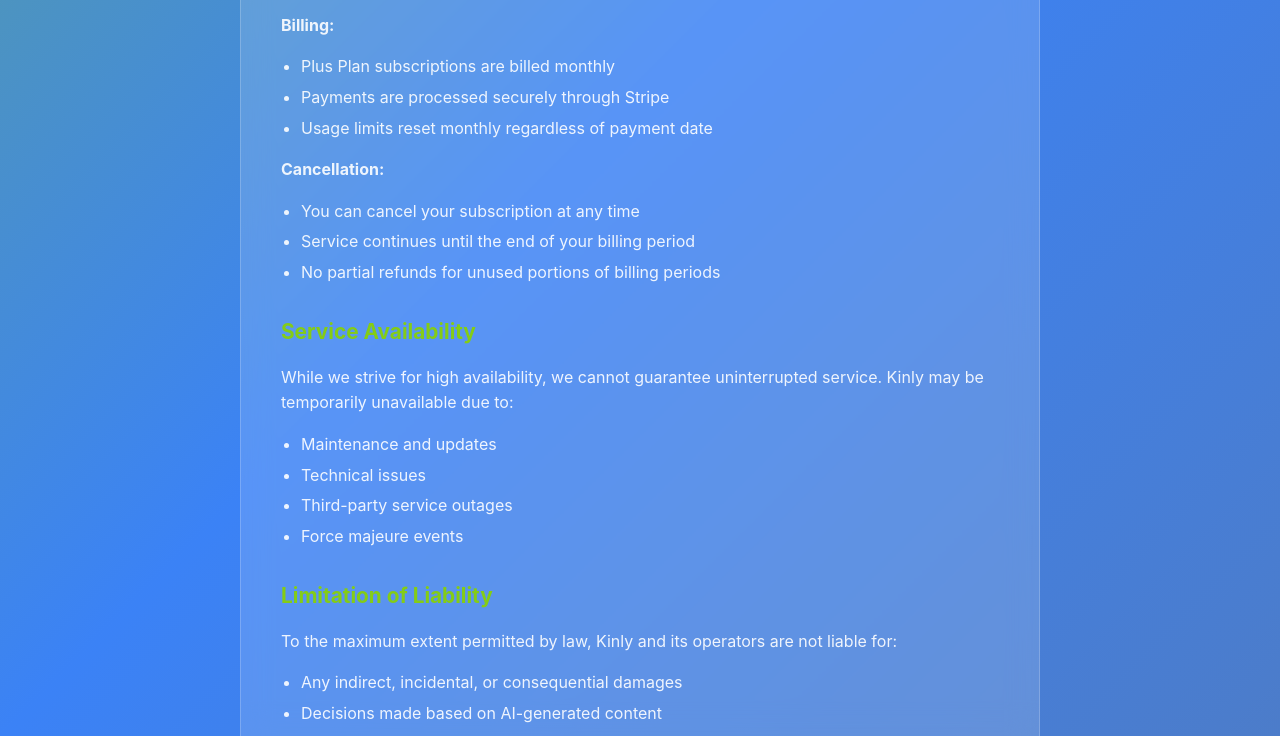
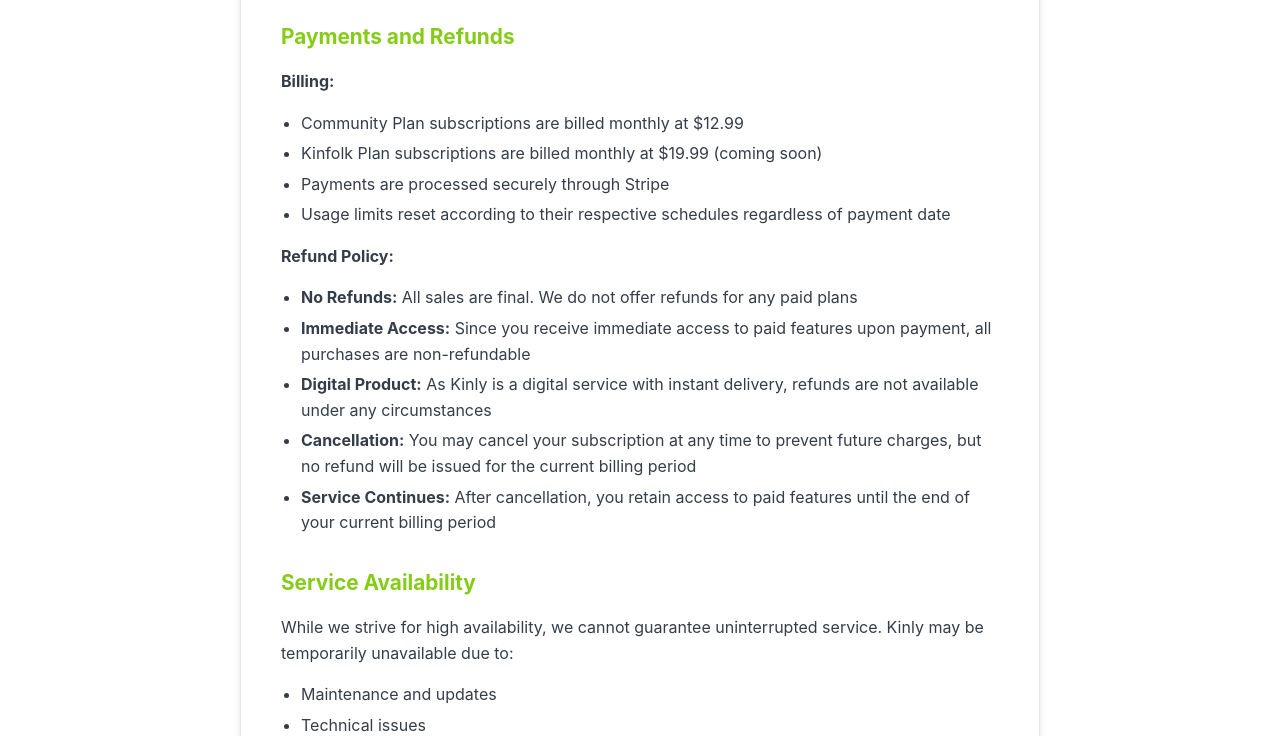
Before and after one commit to Plum-Designer/getkinly, a plain HTML site: page terms.html in a window 1280 px wide. Shown: the part 2339-3075 px from the top of the page. Drawn offline with Linux system fonts and the light colour scheme.

Commit message:
Create terms.html

```diff
--- a/terms.html
+++ b/terms.html
@@ -19,11 +19,11 @@
     <style>
         body {
             font-family: -apple-system, BlinkMacSystemFont, 'Segoe UI', Roboto, sans-serif;
-            background: linear-gradient(135deg, #84cc16 0%, #3b82f6 50%, #64748b 100%);
+            background: #ffffff;
             min-height: 100vh;
             margin: 0;
             padding: 20px;
-            color: white;
+            color: #1f2937;
         }
         .container {
             max-width: 800px;
@@ -31,12 +31,12 @@
             padding: 40px 20px;
         }
         .content-card {
-            background: rgba(255, 255, 255, 0.15);
-            backdrop-filter: blur(15px);
+            background: #ffffff;
             border-radius: 20px;
             padding: 40px;
-            border: 1px solid rgba(255, 255, 255, 0.2);
+            border: 1px solid #e5e7eb;
             line-height: 1.6;
+            box-shadow: 0 4px 6px rgba(0, 0, 0, 0.1);
         }
         .content-card h1 {
             font-size: 2.5rem;
@@ -142,9 +142,10 @@
 
             <p><strong>Usage Limits:</strong></p>
             <ul>
-                <li>Free Plan: 7 conversations, 1 activity search per month</li>
-                <li>Plus Plan: 50 conversations, 6 activity searches per month</li>
-                <li>Usage resets monthly on your signup date</li>
+                <li>Connect Plan: 30 messages per 5-hour window, 1 activity search per month</li>
+                <li>Community Plan: 70 messages per 5-hour window, 6 activity searches per month</li>
+                <li>Kinfolk Plan: Unlimited messages, 8 activity searches per month, 3 human connections per month</li>
+                <li>Usage windows reset every 5 hours, monthly limits reset on your signup date</li>
             </ul>
 
             <h2>Acceptable Use</h2>
@@ -191,16 +192,19 @@
             <h2>Payments and Refunds</h2>
             <p><strong>Billing:</strong></p>
             <ul>
-                <li>Plus Plan subscriptions are billed monthly</li>
+                <li>Community Plan subscriptions are billed monthly at $12.99</li>
+                <li>Kinfolk Plan subscriptions are billed monthly at $19.99 (coming soon)</li>
                 <li>Payments are processed securely through Stripe</li>
-                <li>Usage limits reset monthly regardless of payment date</li>
+                <li>Usage limits reset according to their respective schedules regardless of payment date</li>
             </ul>
 
-            <p><strong>Cancellation:</strong></p>
+            <p><strong>Refund Policy:</strong></p>
             <ul>
-                <li>You can cancel your subscription at any time</li>
-                <li>Service continues until the end of your billing period</li>
-                <li>No partial refunds for unused portions of billing periods</li>
+                <li><strong>No Refunds:</strong> All sales are final. We do not offer refunds for any paid plans</li>
+                <li><strong>Immediate Access:</strong> Since you receive immediate access to paid features upon payment, all purchases are non-refundable</li>
+                <li><strong>Digital Product:</strong> As Kinly is a digital service with instant delivery, refunds are not available under any circumstances</li>
+                <li><strong>Cancellation:</strong> You may cancel your subscription at any time to prevent future charges, but no refund will be issued for the current billing period</li>
+                <li><strong>Service Continues:</strong> After cancellation, you retain access to paid features until the end of your current billing period</li>
             </ul>
 
             <h2>Service Availability</h2>
```
